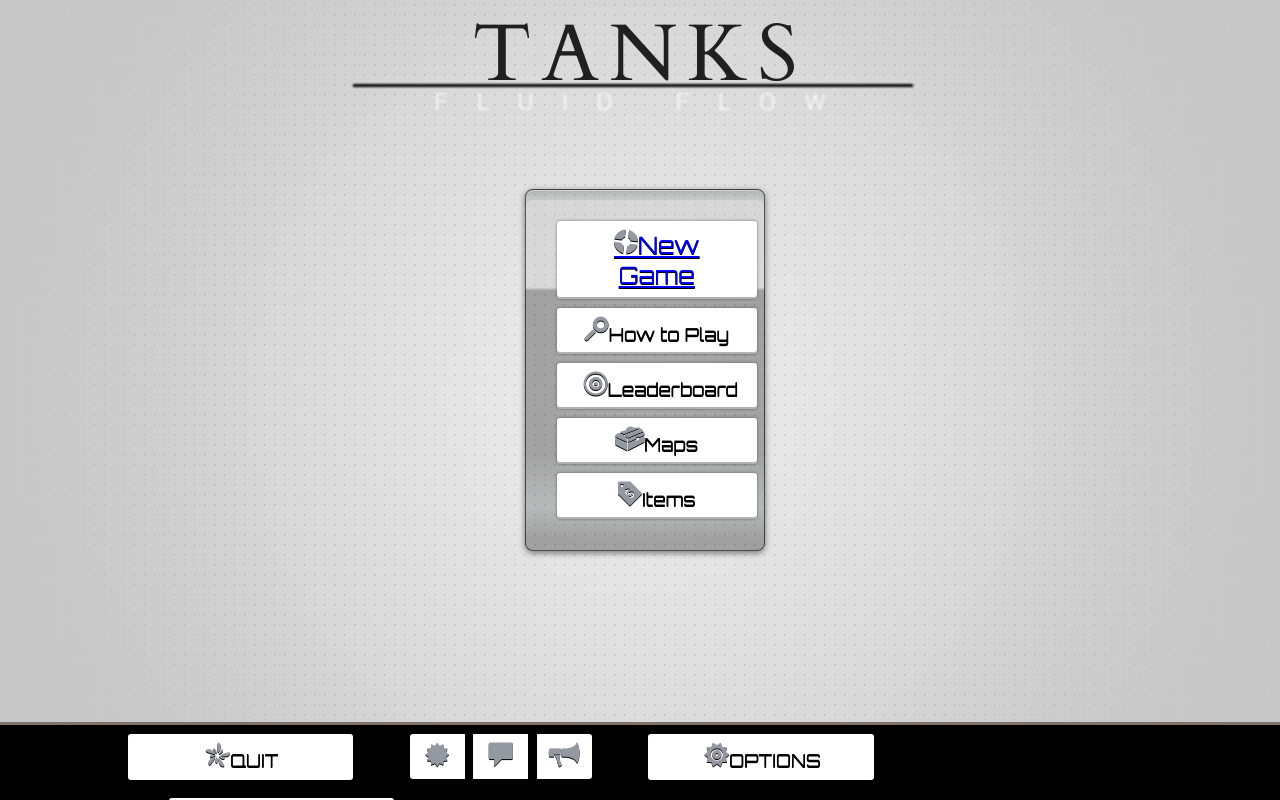
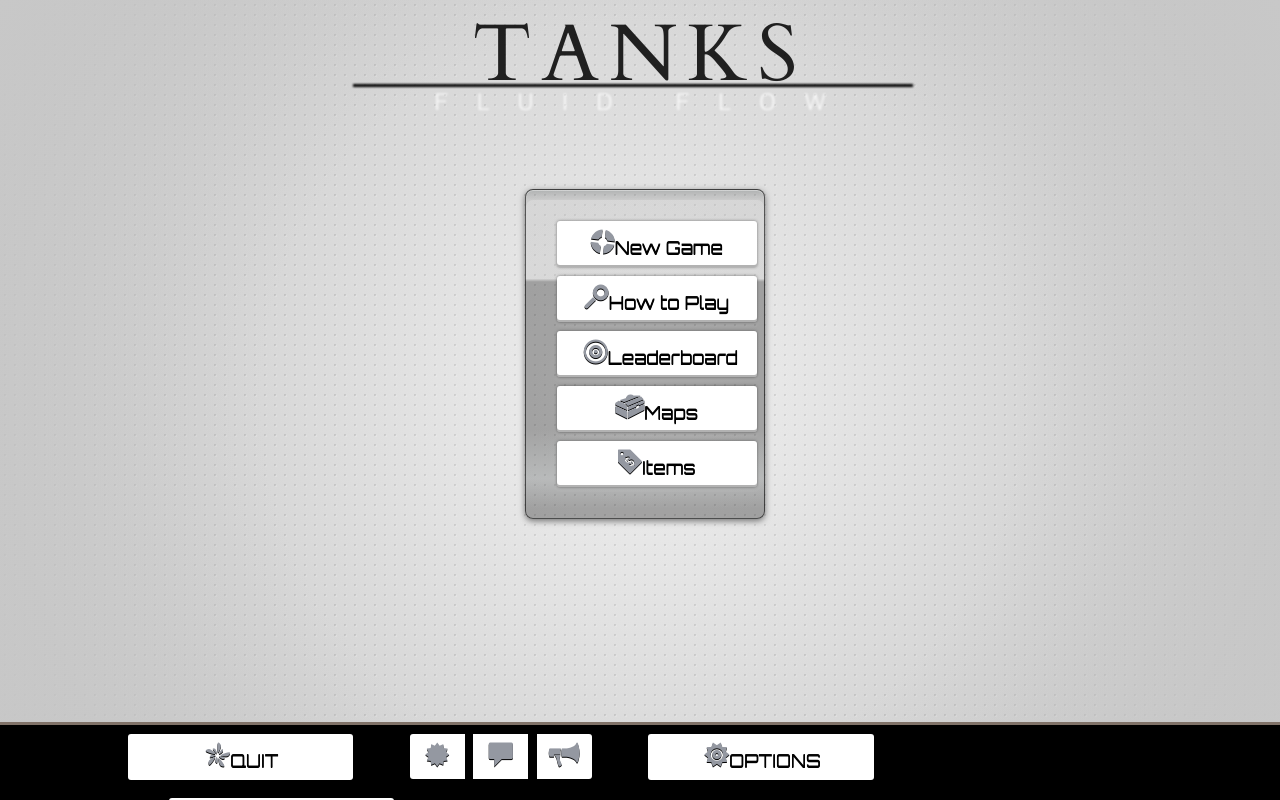
Before and after one commit to heliumsoule/RAJ, a plain HTML site: page index/home.html in a window 1280 px wide. Drawn offline with nearby package versions, Linux system fonts and the light colour scheme; a web font is replaced by a local one.

Commit message:
remove link

```diff
--- a/index/home.html
+++ b/index/home.html
@@ -25,9 +25,6 @@
         });
       });
 
-      function newGame(url) {
-
-      }
     </script>
   </head>
 
@@ -51,7 +48,7 @@
 
     <section>
       <nav>
-        <button><a href=# onClick=newgame();><span class="icon">&#57366;</span>New Game</a></button>
+        <button><span class="icon">&#57366;</span>New Game</button>
         <button><span class="icon">&#57361;</span>How to Play</button>
         <button><span class="icon">&#57363;</span>Leaderboard</button>
         <button><span class="icon">&#57364;</span>Maps</button>
```
Also changed, not shown: 2 other files.
